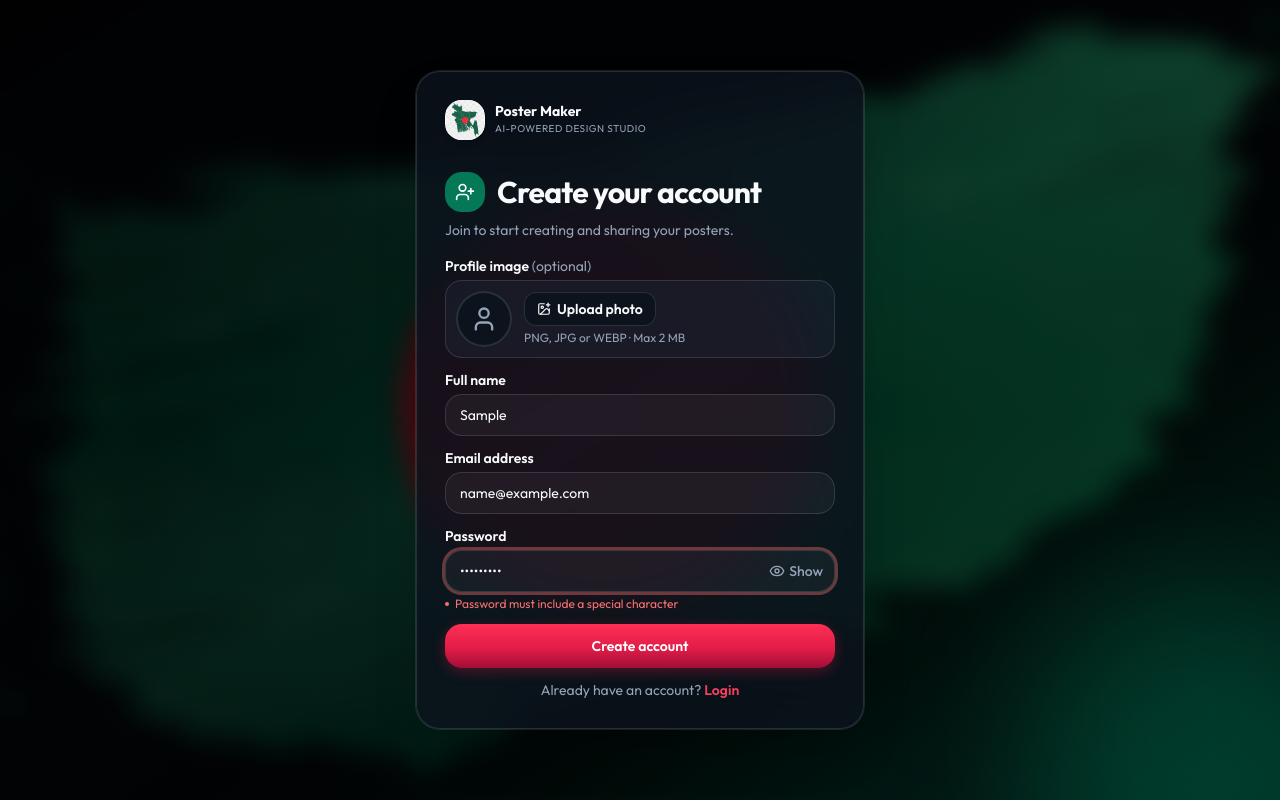
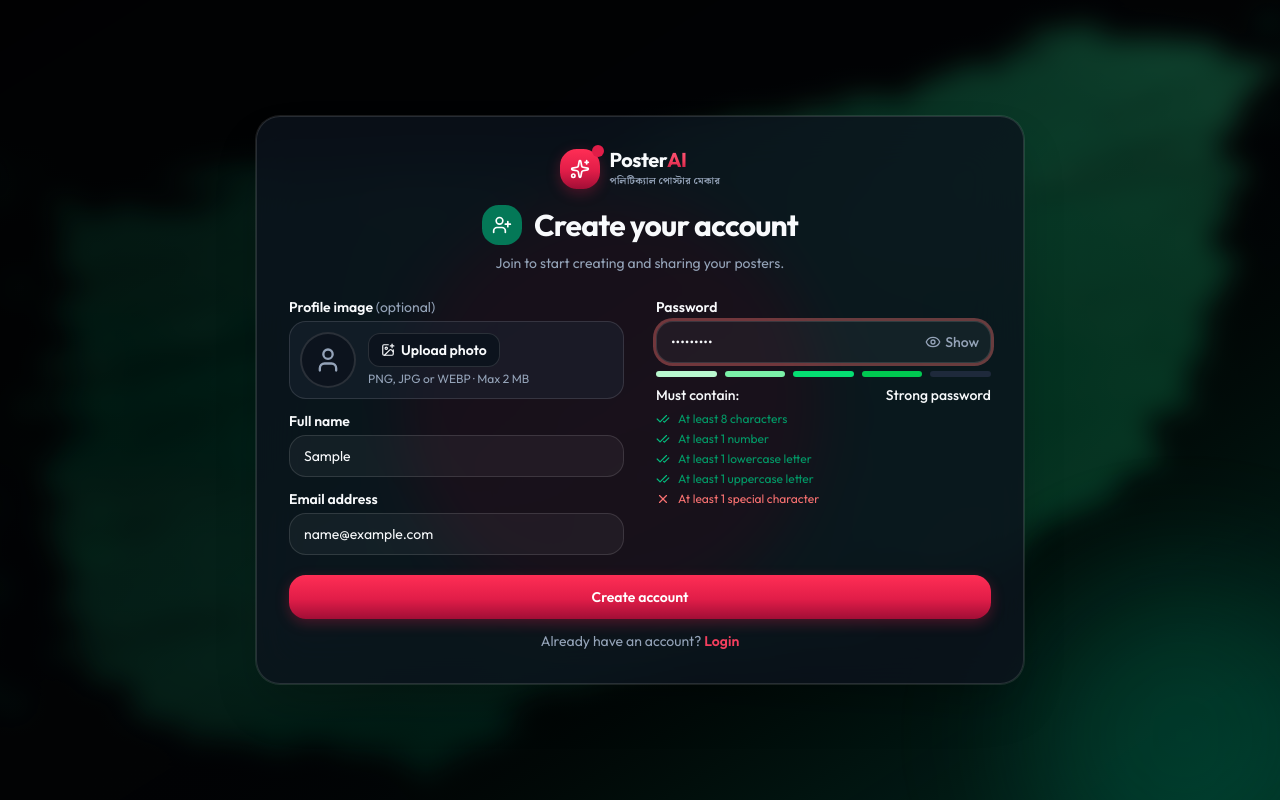
Before and after one commit to hridoy-web/Ai_political_poster_Frontend, a Next.js app: page /register in a window 1280 px wide. Both pictures are taken after typing "Sample", "name@example.com", "Sample123" into the empty fields and a click on the button "Create account". Built offline with nearby package versions, Linux system fonts and the light colour scheme; no server answers.

Commit message:
updated code

```diff
--- a/src/app/(auth)/login/page.tsx
+++ b/src/app/(auth)/login/page.tsx
@@ -3,10 +3,9 @@ import Image from "next/image";
 import Link from "next/link";
 
 import bgFlag from "../../../../public/bgFlag.png";
-import logo from "../../../../public/logo.jpg";
-
 import { Card } from "@/components/ui/card";
 import LoginForm from "@/modules/auth/client/login-form";
+import { Logo } from "@/components/brand/logo";
 
 export const metadata: Metadata = {
   title: "Login | Poster Maker",
@@ -35,25 +34,7 @@ export default function LoginPage() {
       <div className="flex min-h-dvh items-center justify-center p-3 sm:p-6">
         <Card className="w-full max-w-md gap-0 rounded-2xl border border-white/20 bg-card/80 p-5 shadow-2xl backdrop-blur-xl sm:rounded-3xl sm:p-7">
           <Link href="/" className="mb-5 flex w-fit items-center gap-2.5">
-            <span className="flex h-10 w-10 items-center justify-center overflow-hidden rounded-xl bg-white shadow-md">
-              <Image
-                src={logo}
-                alt="Poster Maker Logo"
-                width={40}
-                height={40}
-                priority
-                className="h-full w-full object-contain"
-              />
-            </span>
-
-            <span>
-              <span className="block text-sm font-bold leading-none">
-                Poster Maker
-              </span>
-              <span className="mt-1 block text-[10px] tracking-wider text-muted-foreground">
-                AI-POWERED DESIGN STUDIO
-              </span>
-            </span>
+           <Logo/>
           </Link>
 
           <LoginForm />
--- a/src/app/(auth)/register/page.tsx
+++ b/src/app/(auth)/register/page.tsx
@@ -3,10 +3,10 @@ import Image from "next/image";
 import Link from "next/link";
 
 import bgFlag from "../../../../public/bgFlag.png";
-import logo from "../../../../public/logo.jpg";
 
 import { Card } from "@/components/ui/card";
 import RegisterForm from "@/modules/auth/client/register-form";
+import { Logo } from "@/components/brand/logo";
 
 export const metadata: Metadata = {
   title: "Create your account | Poster Maker",
@@ -32,29 +32,9 @@ export default function RegisterPage() {
 
       {/* CENTERED FORM */}
       <div className="flex min-h-dvh items-center justify-center p-3 sm:p-6">
-        <Card className="w-full max-w-md gap-0 rounded-2xl border border-white/20 bg-card/80 p-5 shadow-2xl backdrop-blur-xl sm:rounded-3xl sm:p-7">
-          <Link href="/" className="mb-4 flex w-fit items-center gap-2.5">
-            <Link href="/" className="mb-4 flex w-fit items-center gap-2.5">
-              <span className="flex h-10 w-10 items-center justify-center overflow-hidden rounded-xl bg-white shadow-md">
-                <Image
-                  src={logo}
-                  alt="Poster Maker Logo"
-                  width={40}
-                  height={40}
-                  priority
-                  className="h-full w-full object-contain"
-                />
-              </span>
-
-              <span>
-                <span className="block text-sm font-bold leading-none">
-                  Poster Maker
-                </span>
-                <span className="mt-1 block text-[10px] tracking-wider text-muted-foreground">
-                  AI-POWERED DESIGN STUDIO
-                </span>
-              </span>
-            </Link>
+        <Card className="w-full max-w-3xl gap-0 rounded-2xl border border-white/20 bg-card/80 p-5 shadow-2xl backdrop-blur-xl sm:rounded-3xl sm:p-8">
+          <Link href="/" className="mx-auto mb-4 flex w-fit items-center gap-2.5">
+            <Logo />
           </Link>
 
           <RegisterForm />
--- a/src/modules/auth/auth.schema.ts
+++ b/src/modules/auth/auth.schema.ts
@@ -0,0 +1,89 @@
+import { z } from "zod";
+
+
+/* ---------------- Password Rules (single source of truth) ---------------- */
+
+// Zod validation ar UI checklist duto-i ey list theke kaj kore,
+// tai dui jaygay rule alada hoye jabe na.
+export const PASSWORD_REQUIREMENTS = [
+  {
+    regex: /.{8,}/,
+    text: "At least 8 characters",
+    error: "Password must be at least 8 characters",
+  },
+  {
+    regex: /[0-9]/,
+    text: "At least 1 number",
+    error: "Password must include a number",
+  },
+  {
+    regex: /[a-z]/,
+    text: "At least 1 lowercase letter",
+    error: "Password must include a lowercase letter",
+  },
+  {
+    regex: /[A-Z]/,
+    text: "At least 1 uppercase letter",
+    error: "Password must include an uppercase letter",
+  },
+  {
+    regex: /[^A-Za-z0-9]/,
+    text: "At least 1 special character",
+    error: "Password must include a special character",
+  },
+] as const;
+
+export type StrengthScore = 0 | 1 | 2 | 3 | 4 | 5;
+
+export const STRENGTH_BAR_COLORS = [
+  "bg-green-200",
+  "bg-green-300",
+  "bg-green-400",
+  "bg-green-500",
+  "bg-green-600",
+] as const;
+
+export const STRENGTH_TEXTS: Record<StrengthScore, string> = {
+  0: "Enter a password",
+  1: "Weak password",
+  2: "Fair password",
+  3: "Medium password",
+  4: "Strong password",
+  5: "Very strong password",
+};
+
+/* ---------------- Validation (Zod) ---------------- */
+
+export const registerSchema = z.object({
+  name: z
+    .string()
+    .trim()
+    .min(2, "Name must be at least 2 characters")
+    .max(100, "Name must be 100 characters or less"),
+
+  email: z.email("Enter a valid email address"),
+
+  password: z.string().superRefine((value, ctx) => {
+    for (const req of PASSWORD_REQUIREMENTS) {
+      if (!req.regex.test(value)) {
+        ctx.addIssue({ code: "custom", message: req.error });
+      }
+    }
+  }),
+});
+
+export type FormData_ = z.input<typeof registerSchema>;
+export type FieldErrors = Partial<Record<keyof FormData_, string[]>>;
+
+/* ---------------- Constants ---------------- */
+
+export const ALLOWED_IMAGE_TYPES = ["image/png", "image/jpeg", "image/webp"];
+export const MAX_IMAGE_SIZE = 2 * 1024 * 1024; // 2 MB
+
+/* ---------------- Styles ---------------- */
+
+export const inputClass =
+  "h-auto w-full rounded-xl border border-input bg-background/80 px-3.5 py-2 text-sm outline-none transition placeholder:text-muted-foreground focus:border-primary focus:ring-4 focus:ring-ring/10 aria-invalid:border-destructive sm:py-2.5";
+
+export const labelClass = "mb-1 block text-xs font-semibold sm:text-sm";
+export const fieldErrorClass = "mt-1 text-xs text-destructive";
--- a/src/modules/auth/client/login-form.tsx
+++ b/src/modules/auth/client/login-form.tsx
@@ -4,12 +4,13 @@ import { useState, type ChangeEvent, type SyntheticEvent } from "react";
 import { useRouter } from "next/navigation";
 import Link from "next/link";
 import axios from "axios";
-import { LogIn, Eye, EyeOff, Home } from "lucide-react";
+import { LogIn, Eye, EyeOff } from "lucide-react";
 import { z } from "zod";
 
 import { Input } from "@/components/ui/input";
 import { Label } from "@/components/ui/label";
 import authApi, { serverURL } from "@/lib/api/authApi";
+import { FcGoogle } from "react-icons/fc";
 
 /* ---------------- Validation (Zod) ---------------- */
 
@@ -104,7 +105,7 @@ export default function LoginForm() {
           password: result.data.password,
         },
         // todo
-        // withCredentials: true,
+        withCredentials: true,
       });
 
       console.log(res);
@@ -282,7 +283,7 @@ export default function LoginForm() {
           disabled={busy}
           className="flex w-full items-center justify-center gap-2.5 rounded-xl border border-border bg-background/80 px-5 py-2.5 text-sm font-semibold transition hover:border-primary hover:bg-secondary hover:text-secondary-foreground active:scale-[0.99] disabled:cursor-not-allowed disabled:opacity-70 sm:py-3"
         >
-          <Home className="h-4 w-4" />
+          <FcGoogle className="h-4 w-4" />
           {googleLoading ? "Redirecting..." : "Continue with Google"}
         </button>
 
--- a/src/modules/auth/client/register-form.tsx
+++ b/src/modules/auth/client/register-form.tsx
@@ -1,62 +1,14 @@
 "use client";
 
-import {
-  useEffect,
-  useRef,
-  useState,
-  type ChangeEvent,
-  type SyntheticEvent,
-} from "react";
 import Image from "next/image";
 import Link from "next/link";
 import axios from "axios";
-import { ImagePlus, Check, UserPlus, User, Eye, EyeOff } from "lucide-react";
-import { z } from "zod";
-
 import { Input } from "@/components/ui/input";
 import { Label } from "@/components/ui/label";
 import authApi, { serverURL } from "@/lib/api/authApi";
-
-/* ---------------- Validation (Zod) ---------------- */
-
-const registerSchema = z.object({
-  name: z
-    .string()
-    .trim()
-    .min(2, "Name must be at least 2 characters")
-    .max(100, "Name must be 100 characters or less"),
-
-  email: z.email("Enter a valid email address"),
-
-  password: z
-    .string()
-    .min(8, "Password must be at least 8 characters")
-    .regex(/[A-Z]/, "Password must include an uppercase letter")
-    .regex(/[a-z]/, "Password must include a lowercase letter")
-    .regex(/[0-9]/, "Password must include a number")
-    .regex(/[^A-Za-z0-9]/, "Password must include a special character"),
-});
-
-type FormData_ = z.input<typeof registerSchema>;
-type FieldErrors = Partial<Record<keyof FormData_, string[]>>;
-
-/* ---------------- Constants ---------------- */
-
-const ALLOWED_IMAGE_TYPES = ["image/png", "image/jpeg", "image/webp"];
-const MAX_IMAGE_SIZE = 2 * 1024 * 1024; // 2 MB
-
-
-
-
-
-
-/* ---------------- Styles ---------------- */
-
-const inputClass =
-  "h-auto w-full rounded-xl border border-input bg-background/80 px-3.5 py-2 text-sm outline-none transition placeholder:text-muted-foreground focus:border-primary focus:ring-4 focus:ring-ring/10 aria-invalid:border-destructive sm:py-2.5";
-
-const labelClass = "mb-1 block text-xs font-semibold sm:text-sm";
-const fieldErrorClass = "mt-1 text-xs text-destructive";
+import { ImagePlus, Check, CheckCheck, UserPlus, User, Eye, EyeOff, X } from "lucide-react";
+import { useEffect, useMemo, useRef, useState, type ChangeEvent, type SyntheticEvent } from "react";
+import { ALLOWED_IMAGE_TYPES, fieldErrorClass, FieldErrors, FormData_, inputClass, labelClass, MAX_IMAGE_SIZE, PASSWORD_REQUIREMENTS, registerSchema, STRENGTH_BAR_COLORS, STRENGTH_TEXTS, StrengthScore } from "../auth.schema";
 
 /* ---------------- Component ---------------- */
 
@@ -76,6 +28,23 @@ export default function RegisterForm() {
   const [done, setDone] = useState(false);
 
   const fileRef = useRef<HTMLInputElement>(null);
+
+  /* ---------------- Password Strength ---------------- */
+
+  const passwordStrength = useMemo(() => {
+    const requirements = PASSWORD_REQUIREMENTS.map((req) => ({
+      met: req.regex.test(form.password),
+      text: req.text,
+    }));
+
+    return {
+      score: requirements.filter((req) => req.met).length as StrengthScore,
+      requirements,
+    };
+  }, [form.password]);
+
+  // password error checklist .
+  const showPasswordHelp = form.password.length > 0 || !!fieldErrors.password;
 
   /* ---------------- Image Preview ---------------- */
 
@@ -225,8 +194,10 @@ export default function RegisterForm() {
 
   return (
     <>
-      <div className="mb-4">
-        <div className="flex items-center gap-3">
+      {/* Top: heading + subtitle (full width, centered) */}
+
+      <div className="mb-6 text-center">
+        <div className="flex items-center justify-center gap-3">
           <span className="flex h-10 w-10 shrink-0 items-center justify-center rounded-xl bg-secondary text-secondary-foreground">
             <UserPlus className="h-5 w-5" />
           </span>
@@ -241,7 +212,13 @@ export default function RegisterForm() {
         </p>
       </div>
 
-      <form onSubmit={handleSubmit} noValidate className="space-y-3">
+      <form onSubmit={handleSubmit} noValidate>
+        {/* Two columns (stack on mobile) */}
+
+        <div className="grid gap-x-8 gap-y-3 md:grid-cols-2">
+          {/* ---------- Left column ---------- */}
+
+          <div className="space-y-3">
             {/* Profile Image */}
 
             <div>
@@ -273,9 +250,9 @@ export default function RegisterForm() {
                     <button
                       type="button"
                       onClick={() => fileRef.current?.click()}
-                  className="flex items-center gap-1.5 rounded-lg border border-border bg-card px-3 py-1.5 text-xs font-semibold transition hover:border-primary hover:bg-secondary hover:text-secondary-foreground sm:text-sm"
+                      className="flex items-center gap-1.5 whitespace-nowrap rounded-lg border border-border bg-card px-3 py-1.5 text-xs font-semibold transition hover:border-primary hover:bg-secondary hover:text-secondary-foreground sm:text-sm"
                     >
-                  <ImagePlus className="h-3.5 w-3.5" />
+                      <ImagePlus className="h-3.5 w-3.5 shrink-0" />
                       {preview ? "Change photo" : "Upload photo"}
                     </button>
 
@@ -364,7 +341,11 @@ export default function RegisterForm() {
                 </p>
               )}
             </div>
+          </div>
 
+          {/* ---------- Right column ---------- */}
+
+          <div className="space-y-3">
             {/* Password */}
 
             <div>
@@ -382,6 +363,7 @@ export default function RegisterForm() {
                   value={form.password}
                   onChange={handleChange}
                   aria-invalid={!!fieldErrors.password}
+                  aria-describedby="password-strength"
                   className={`${inputClass} pr-16`}
                 />
 
@@ -406,21 +388,76 @@ export default function RegisterForm() {
                 </button>
               </div>
 
-          {fieldErrors.password && (
-            <ul role="alert" className="mt-1 space-y-0.5">
-              {fieldErrors.password.map((msg) => (
-                <li
-                  key={msg}
-                  className="flex items-start gap-1.5 text-xs text-destructive"
+              {/* Password strength + requirements */}
+
+              {showPasswordHelp && (
+                <div id="password-strength" role="alert" className="mt-2">
+                  {/* Strength bar */}
+                  <div className="flex w-full justify-between gap-2">
+                    {STRENGTH_BAR_COLORS.map((color, i) => (
+                      <span
+                        key={color}
+                        className={`h-1.5 w-full rounded-full transition-colors ${
+                          passwordStrength.score >= i + 1 ? color : "bg-muted"
+                        }`}
+                      />
+                    ))}
+                  </div>
+
+                  {/* Label */}
+                  <p className="mt-2 flex justify-between text-xs font-medium sm:text-sm">
+                    <span>Must contain:</span>
+                    <span>{STRENGTH_TEXTS[passwordStrength.score]}</span>
+                  </p>
+
+                  {/* Requirements checklist */}
+                  <ul
+                    className="mt-1.5 space-y-1"
+                    aria-label="Password requirements"
                   >
-                  <span className="mt-1.5 h-1 w-1 shrink-0 rounded-full bg-destructive" />
-                  {msg}
+                    {passwordStrength.requirements.map((req) => (
+                      <li key={req.text} className="flex items-center gap-2">
+                        {req.met ? (
+                          <CheckCheck size={14} className="text-emerald-500" />
+                        ) : (
+                          <X
+                            size={14}
+                            className={
+                              fieldErrors.password
+                                ? "text-destructive"
+                                : "text-muted-foreground/80"
+                            }
+                          />
+                        )}
+
+                        <span
+                          className={`text-xs ${
+                            req.met
+                              ? "text-emerald-600"
+                              : fieldErrors.password
+                                ? "text-destructive"
+                                : "text-muted-foreground"
+                          }`}
+                        >
+                          {req.text}
+                          <span className="sr-only">
+                            {req.met
+                              ? " - Requirement met"
+                              : " - Requirement not met"}
+                          </span>
+                        </span>
                       </li>
                     ))}
                   </ul>
+                </div>
               )}
             </div>
+          </div>
+        </div>
 
+        {/* ---------- Bottom (full width) ---------- */}
+
+        <div className="mt-5 space-y-3">
           {/* API / Upload Error */}
 
           {error && (
@@ -451,6 +488,7 @@ export default function RegisterForm() {
               Login
             </Link>
           </p>
+        </div>
       </form>
     </>
   );
```
Lines whose indentation alone changed are shown as unchanged.
